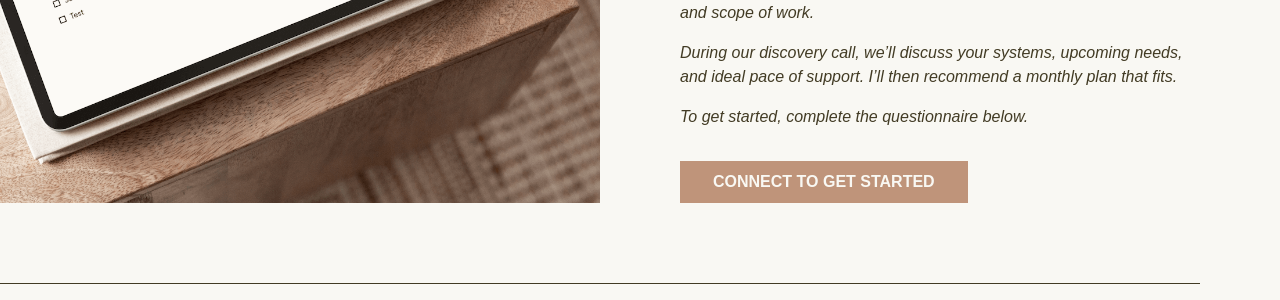
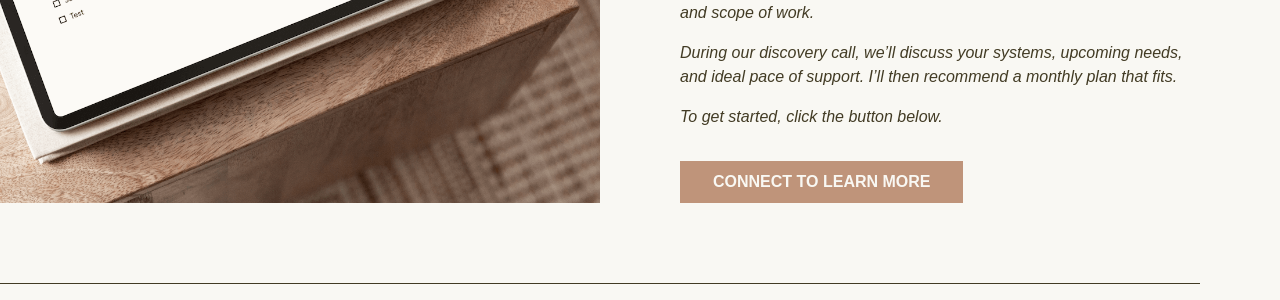
Before and after one commit to brittwoodard/brittanywoodard, a Jekyll site: the page built from website-systems-retainer.html, in a window 1280 px wide and 900 px high, scrolled down 1820 px. Shown: the part 152-452 px from the top of the window. Built offline with Jekyll 4.4.1, drawn with Linux system fonts in a browser that asks for light colours; some web fonts are replaced; some of the changed text lies outside the part shown.

Commit message:
fixed buttons

```diff
--- a/index.html
+++ b/index.html
@@ -9,7 +9,6 @@
   title_html: Business <em>systems</em> and <em>automation</em> for wellness leaders who’ve outgrown manual systems.
   description: Leads get captured, follow-up happens automatically, and growth doesn’t come with more admin.
   cta:
-    url: #
     text: Get Started
 services:
  - delay: 0
@@ -34,7 +33,6 @@
   heading_html: Are you ready for a website that <em>does the work for you?</em>
   description: Let’s build systems that scale, so you can get back to doing what you love.
   button:
-    url: #
     text: Get Started
 seo:
   title:
@@ -98,7 +96,7 @@
         <li>Your team checks in once a week, not every hour, because your systems handle the rest.</li>
         <li>Your business reflects your level of experience, not the state of your systems.</li>
       </ul>
-      <a href="#" class="button mt-8">Get Started</a>
+      <a href="{{ site.data.site-settings.cta.url }}" class="button mt-8">Get Started</a>
       </div>
     </div>
   </div>
--- a/website-systems-retainer.html
+++ b/website-systems-retainer.html
@@ -28,7 +28,7 @@
     </ul>
     <p class="mt-8 italic">Monthly retainers start at €400/month, depending on the level of support and scope of work.</p>
     <p class="italic">During our discovery call, we’ll discuss your systems, upcoming needs, and ideal pace of support. I’ll then recommend a monthly plan that fits.</p>
-    <p class="italic">To get started, complete the questionnaire below.</p>
+    <p class="italic">To get started, click the button below.</p>
 faq:
   heading_html: Frequently Asked Questions
   questions:
@@ -44,7 +44,7 @@
   heading_html: You’ve got a business to run. I’ll take care of the backend.
   description: From website updates to automation tweaks and launch support—I'll keep things running smoothly each month, without the back-and-forth.
   button:
-    text: Connect to get started
+    text: Connect to learn more
 ---
 
 <!-- Hero Banner -->
```
